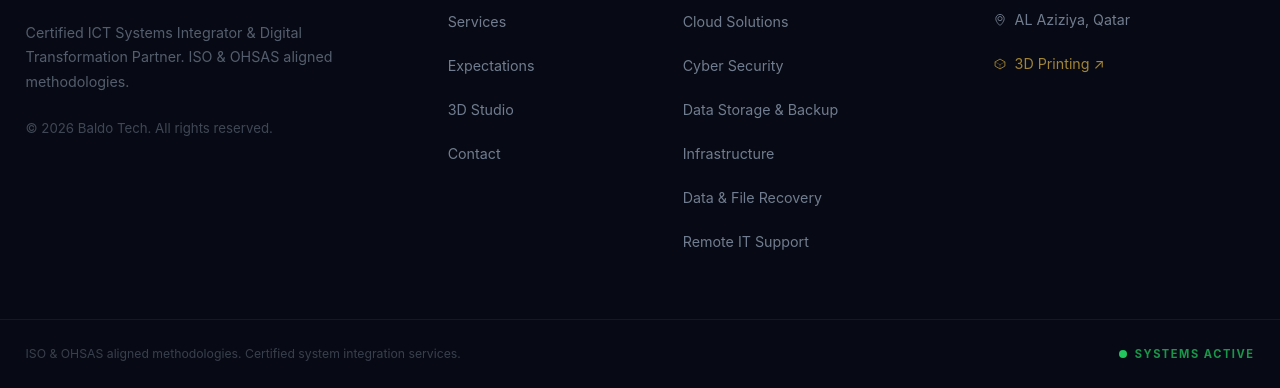
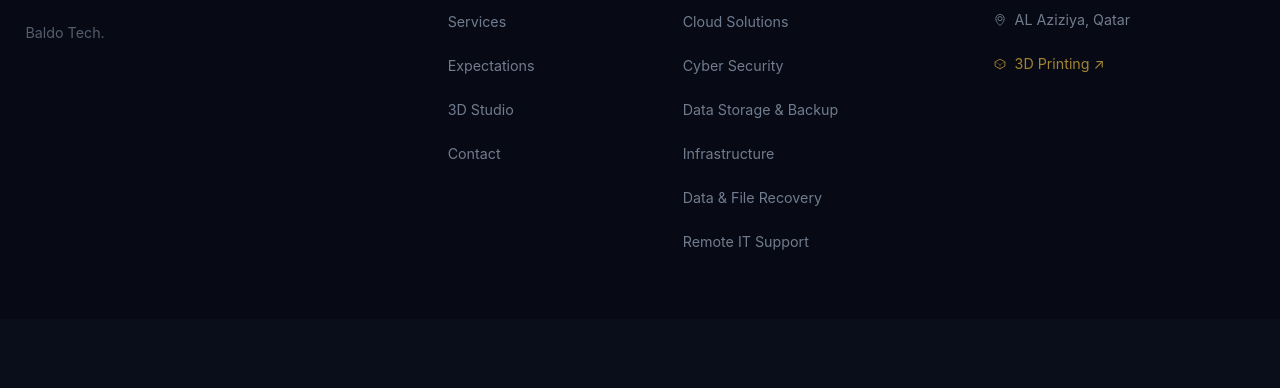
Before and after one commit to BunkaBlob/Baldo-Services, a plain HTML site: page index.html in a window 1280 px wide. Shown: the part 5051-5439 px from the top of the page. After the commit the page ends 5370 px from the top, so only its background shows below. Drawn offline with Linux system fonts and the light colour scheme.

Commit message:
new changes

```diff
--- a/index.html
+++ b/index.html
@@ -791,9 +791,8 @@
             <img src="/images/Icon2.jpg" alt="Baldo Tech logo" class="footer-brand-icon" width="28" height="28" />
 
           </div>
-          <p class="footer-tagline">Certified ICT Systems Integrator &amp; Digital Transformation Partner. ISO &amp;
-            OHSAS aligned methodologies.</p>
-          <p class="footer-copy">&copy; 2026 Baldo Tech. All rights reserved.</p>
+          <p class="footer-tagline">Baldo Tech.</p>
+
         </div>
 
         <div class="footer-nav-col">
@@ -867,16 +866,7 @@
 
       </div>
 
-      <div class="footer-bottom">
-        <div class="container footer-bottom-shell">
-          <span class="footer-legal">ISO &amp; OHSAS aligned methodologies. Certified system integration
-            services.</span>
-          <span class="heartbeat-indicator" aria-label="All systems operational">
-            <span class="heartbeat-dot" aria-hidden="true"></span>
-            <span class="heartbeat-label">SYSTEMS ACTIVE</span>
-          </span>
-        </div>
-      </div>
+
 
     </footer>
 
```
